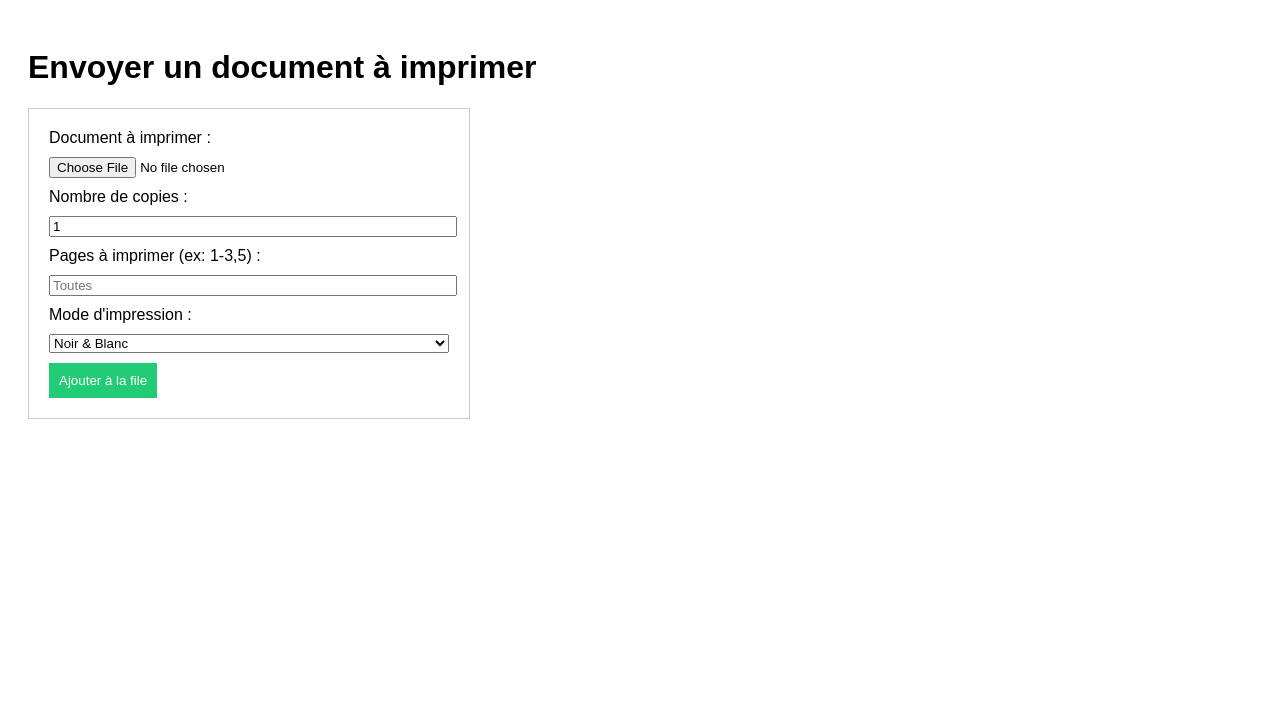
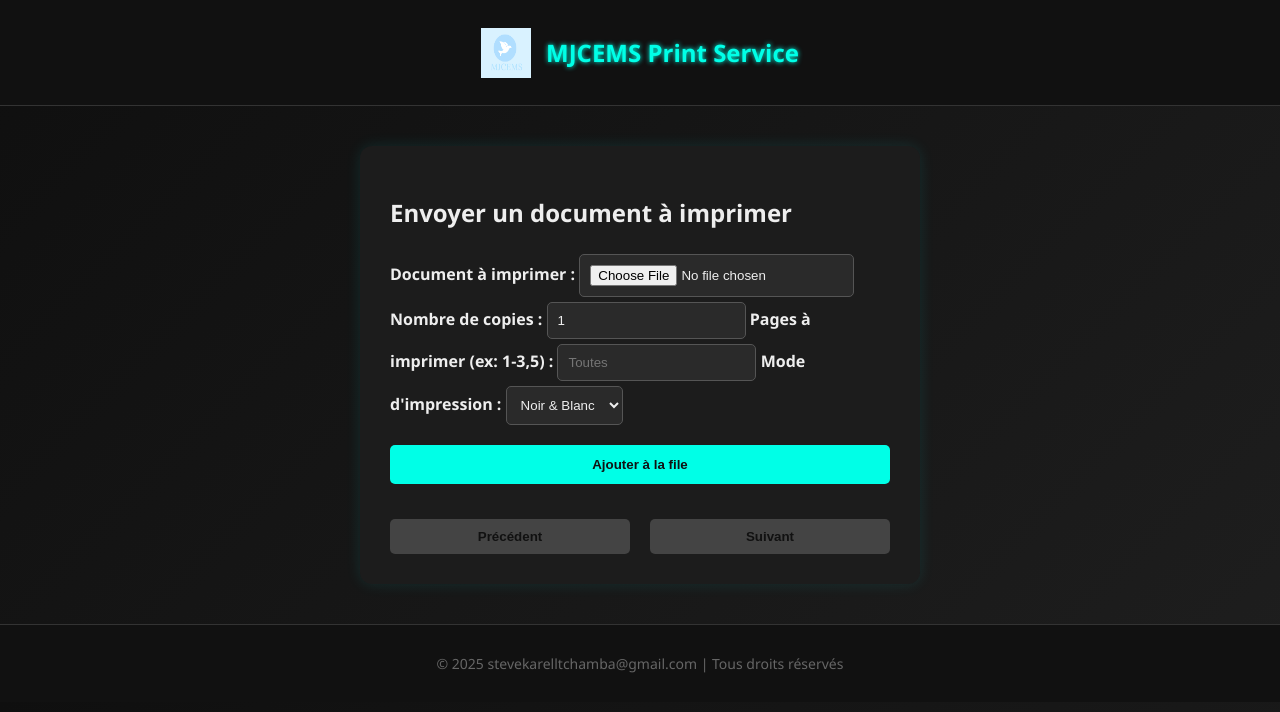
Before and after one commit to TchambaMSK/automatic-impression, a Flask app: page / in a window 1280 px wide. Shown: the top 712 px of the page. Run offline with Flask 3, Linux system fonts and the light colour scheme; some libraries are stand-ins or nearby versions.

Commit message:
feat: add pdf preview with styles

```diff
--- /dev/null
+++ b/static/css/style-background.css
@@ -0,0 +1,8 @@
+/* style-background.css */
+body {
+    margin: 0;
+    font-family: 'Segoe UI', Tahoma, Geneva, Verdana, sans-serif;
+    background: linear-gradient(135deg, #0f0f0f, #1e1e1e);
+    color: #eee;
+    overflow-x: hidden;
+  }
--- /dev/null
+++ b/static/css/style-form.css
@@ -0,0 +1,91 @@
+/* style-form.css */
+
+.site-header {
+    background-color: #111;
+    padding: 20px;
+    display: flex;
+    align-items: center;
+    justify-content: center;
+    border-bottom: 1px solid #333;
+  }
+
+  .logo-container {
+    display: flex;
+    align-items: center;
+    gap: 15px;
+  }
+
+  .logo {
+    width: 50px;
+    height: 50px;
+  }
+
+  .site-title {
+    font-size: 24px;
+    color: #00ffe7;
+    font-weight: bold;
+    text-shadow: 0 0 5px #00ffe7;
+  }
+
+  .form-section {
+    max-width: 500px;
+    margin: 40px auto;
+    padding: 30px;
+    background-color: #1c1c1c;
+    border-radius: 12px;
+    box-shadow: 0 0 15px rgba(0, 255, 255, 0.1);
+    animation: slideFadeIn 1s ease-out forwards;
+  }
+
+  form label {
+    margin-top: 15px;
+    font-weight: bold;
+  }
+
+  form input,
+  form select {
+    margin-top: 5px;
+    padding: 10px;
+    border: 1px solid #555;
+    border-radius: 5px;
+    background-color: #2a2a2a;
+    color: #eee;
+  }
+
+  button {
+    margin-top: 20px;
+    padding: 12px;
+    width: 100%;
+    background-color: #00ffe7;
+    color: #111;
+    border: none;
+    border-radius: 5px;
+    font-weight: bold;
+    cursor: pointer;
+    transition: transform 0.2s ease, box-shadow 0.2s ease;
+  }
+
+  button:hover {
+    transform: scale(1.03);
+    box-shadow: 0 0 10px #00ffe7;
+  }
+
+  .site-footer {
+    text-align: center;
+    padding: 15px;
+    background-color: #111;
+    color: #666;
+    font-size: 14px;
+    border-top: 1px solid #333;
+  }
+
+  @keyframes slideFadeIn {
+    from {
+      opacity: 0;
+      transform: translateY(30px);
+    }
+    to {
+      opacity: 1;
+      transform: translateY(0);
+    }
+  }
--- /dev/null
+++ b/static/css/style-preview.css
@@ -0,0 +1,31 @@
+/* style-preview.css */
+#pdf-preview {
+    width: 100%;
+    height: 400px;
+    background-color: #222;
+    margin-top: 20px;
+    border: 2px solid #00ffe7;
+    border-radius: 10px;
+    display: none;
+  }
+
+  #pdf-navigation {
+    display: flex;
+    justify-content: center;
+    gap: 20px;
+    margin-top: 15px;
+  }
+
+  button.nav-button {
+    background-color: #00ffe7;
+    color: #111;
+    padding: 10px;
+    border: none;
+    cursor: pointer;
+    border-radius: 5px;
+    font-weight: bold;
+  }
+
+  button.nav-button:disabled {
+    background-color: #444;
+  }
--- /dev/null
+++ b/static/js/app.js
@@ -0,0 +1,81 @@
+document.addEventListener("DOMContentLoaded", () => {
+    const form = document.querySelector("form");
+    const loader = document.querySelector(".loader-overlay");
+    const pdfPreviewContainer = document.getElementById("pdf-preview");
+    const fileInput = document.querySelector("input[type='file']");
+    const prevButton = document.getElementById("prev-page");
+    const nextButton = document.getElementById("next-page");
+    let pdfDoc = null;
+    let currentPage = 1;
+
+    // Afficher l'aperçu du PDF
+    fileInput.addEventListener("change", function (e) {
+      const file = e.target.files[0];
+
+      if (file && file.type === "application/pdf") {
+        const fileReader = new FileReader();
+
+        fileReader.onload = function () {
+          const pdfData = new Uint8Array(fileReader.result);
+
+          // Initialiser le PDF.js
+          pdfjsLib.getDocument(pdfData).promise.then(function (doc) {
+            pdfDoc = doc;
+            currentPage = 1;
+            renderPage(currentPage);
+            pdfPreviewContainer.style.display = "block";
+          });
+        };
+
+        fileReader.readAsArrayBuffer(file);
+      } else {
+        alert("Veuillez sélectionner un fichier PDF.");
+      }
+    });
+
+    // Rendu de la page PDF
+    function renderPage(pageNum) {
+      pdfDoc.getPage(pageNum).then(function (page) {
+        const scale = 1.5;
+        const viewport = page.getViewport({ scale: scale });
+
+        const canvas = document.createElement("canvas");
+        const ctx = canvas.getContext("2d");
+        canvas.height = viewport.height;
+        canvas.width = viewport.width;
+
+        pdfPreviewContainer.innerHTML = ""; // Réinitialiser le conteneur
+        pdfPreviewContainer.appendChild(canvas);
+
+        const renderContext = {
+          canvasContext: ctx,
+          viewport: viewport,
+        };
+        page.render(renderContext);
+      });
+    }
+
+    // Boutons de navigation
+    prevButton.addEventListener("click", function () {
+      if (currentPage > 1) {
+        currentPage--;
+        renderPage(currentPage);
+      }
+    });
+
+    nextButton.addEventListener("click", function () {
+      if (currentPage < pdfDoc.numPages) {
+        currentPage++;
+        renderPage(currentPage);
+      }
+    });
+
+    form.addEventListener("submit", (e) => {
+      const confirmSend = confirm("Voulez-vous vraiment envoyer ce document à imprimer ?");
+      if (!confirmSend) {
+        e.preventDefault();
+      } else {
+        loader.style.display = "flex";
+      }
+    });
+  });
--- a/templates/index.html
+++ b/templates/index.html
@@ -2,33 +2,27 @@
 <html lang="fr">
 <head>
   <meta charset="UTF-8">
-  <title>Impression Automatique</title>
-  <style>
-    body {
-      font-family: Arial, sans-serif;
-      padding: 20px;
-    }
-    form {
-      border: 1px solid #ccc;
-      padding: 20px;
-      max-width: 400px;
-    }
-    label, input, select {
-      display: block;
-      margin-bottom: 10px;
-      width: 100%;
-    }
-    button {
-      padding: 10px;
-      background-color: #2c7;
-      border: none;
-      color: white;
-      cursor: pointer;
-    }
-  </style>
+  <title>MJCEMS</title>
+  <!-- CSS modules -->
+  <link rel="stylesheet" href="{{ url_for('static', filename='css/style-background.css') }}">
+  <link rel="stylesheet" href="{{ url_for('static', filename='css/style-form.css') }}">
+  <link rel="stylesheet" href="{{ url_for('static', filename='css/style-loader.css') }}">
+  <link rel="stylesheet" href="{{ url_for('static', filename='css/style-preview.css') }}">
 </head>
 <body>
-  <h1>Envoyer un document à imprimer</h1>
+
+  <!-- HEADER avec logo -->
+  <header class="site-header">
+    <div class="logo-container">
+      <img src="{{ url_for('static', filename='img/logo.png') }}" alt="Logo" class="logo">
+      <h1 class="site-title">MJCEMS Print Service</h1>
+    </div>
+  </header>
+
+  <!-- CONTENU PRINCIPAL -->
+  <main>
+    <section class="form-section">
+      <h2>Envoyer un document à imprimer</h2>
       <form action="/upload" method="POST" enctype="multipart/form-data">
         <label for="document">Document à imprimer :</label>
         <input type="file" name="document" required>
@@ -47,5 +41,28 @@
 
         <button type="submit">Ajouter à la file</button>
       </form>
+      <!-- Conteneur pour afficher l'aperçu du PDF -->
+      <div id="pdf-preview"></div>
+
+      <!-- Navigation des pages PDF -->
+      <div id="pdf-navigation">
+        <button class="nav-button" id="prev-page" disabled>Précédent</button>
+        <button class="nav-button" id="next-page" disabled>Suivant</button>
+      </div>
+    </section>
+  </main>
+  <div class="loader-overlay">
+    <div class="loader"></div>
+  </div>
+
+
+  <!-- FOOTER -->
+  <footer class="site-footer">
+    <p>&copy; 2025 stevekarelltchamba@gmail.com | Tous droits réservés</p>
+  </footer>
+
+  <!-- JS -->
+  <script src="{{ url_for('static', filename='js/app.js') }}" defer></script>
+  <script src="https://cdnjs.cloudflare.com/ajax/libs/pdf.js/2.10.377/pdf.min.js"></script>
 </body>
 </html>
```
Also changed, not shown: static/css/style-loader.css (added, +29 -0 lines), static/img/logo.png (added). Lines whose indentation alone changed are shown as unchanged.
